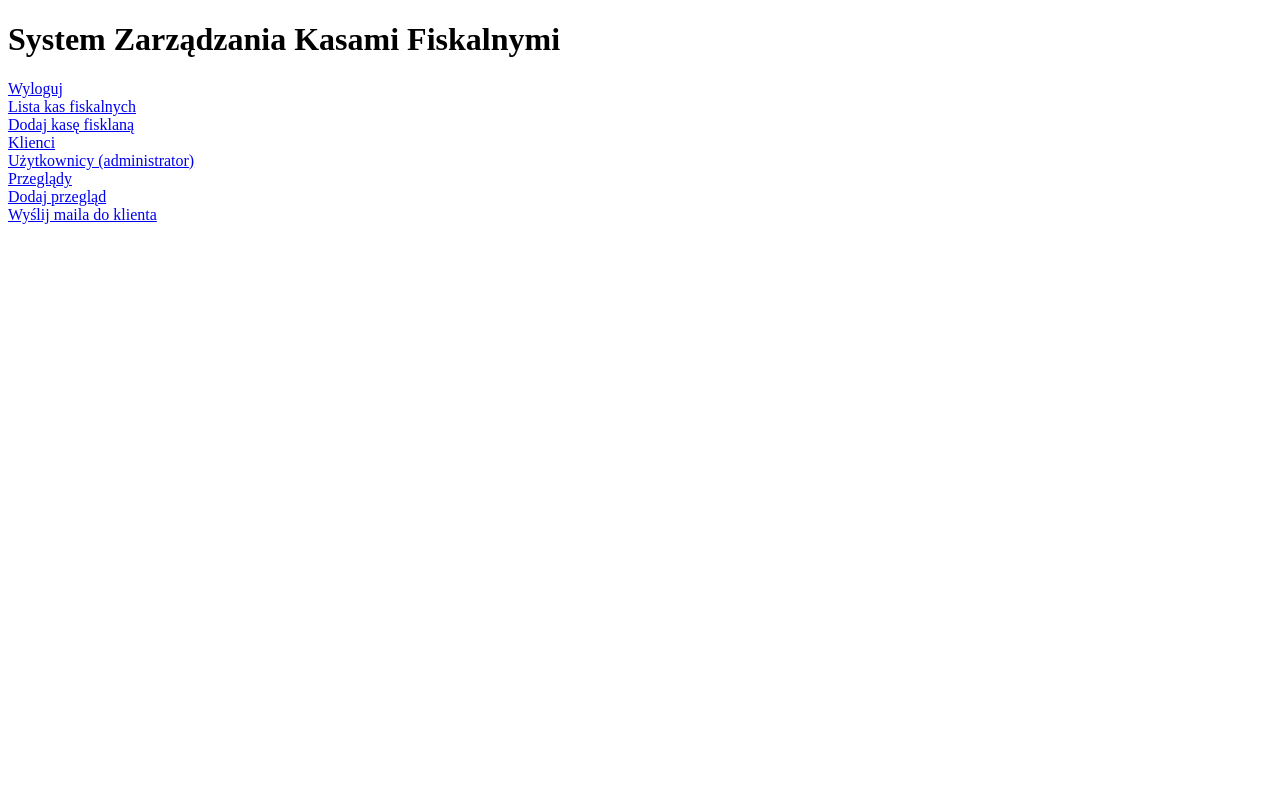
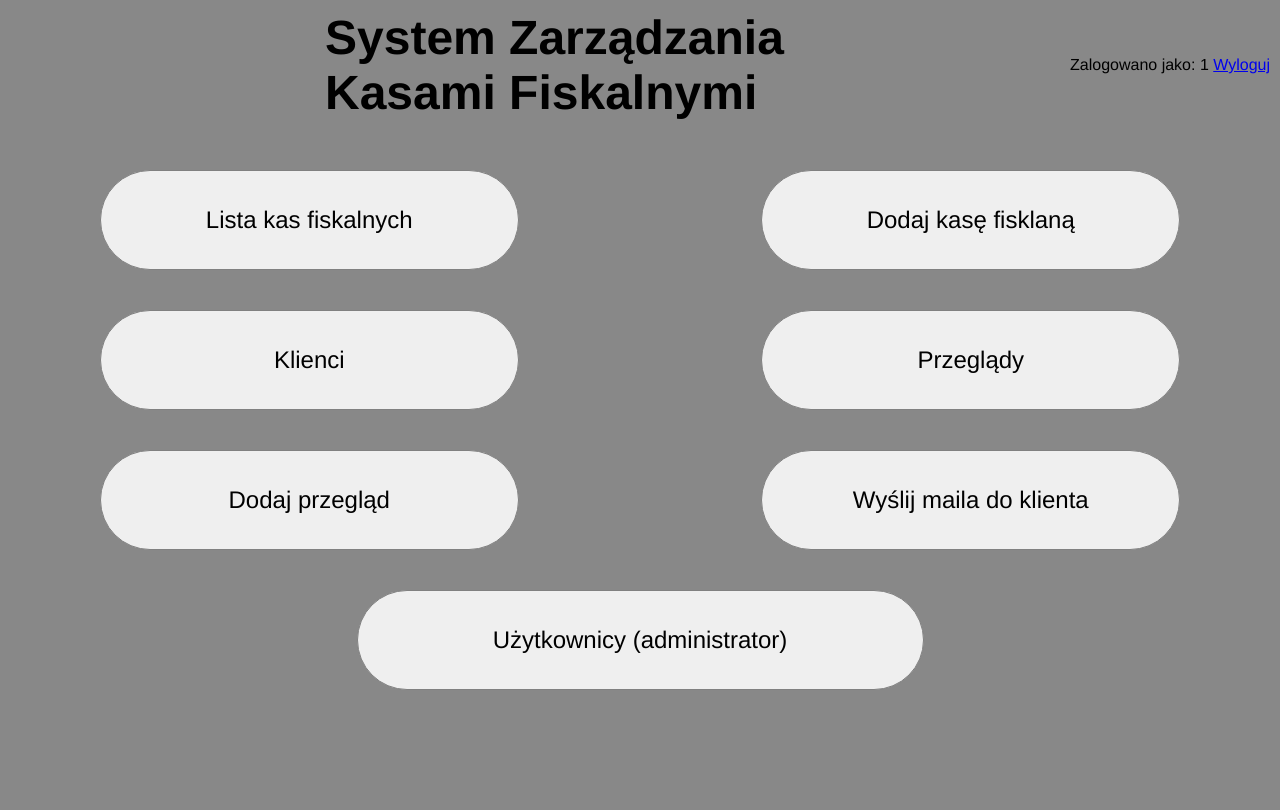
Before and after one commit to DogiWOW/Cash-Register-Webapp, a PHP site: page /menuKasFiskalnych.php in a window 1280 px wide. Before the commit the page ends 224 px from the top, so only its background shows below. Run offline with PHP 8.4, Linux system fonts and the light colour scheme; the visitor is signed in with stand-in values (Sample User, id 1).

Commit message:
Dodano layout menuKasFiskalnych.php

```diff
--- /dev/null
+++ b/CSS/style-menu.css
@@ -0,0 +1,60 @@
+:root{
+    --bg-clr: #888888;
+}
+
+*{
+    margin: 0;
+    padding: 0;
+    font-family: 'Franklin Gothic Medium';
+}
+
+html, body{
+    min-height: 100%;
+    margin: 5px;
+    background: var(--bg-clr);
+}
+
+#heading_user{
+    display: grid;
+    grid-template-columns: 1fr 2fr 1fr;
+    margin-bottom: 50px;
+}
+
+#heading{
+    font-size: 1.5rem;
+    grid-column-start: 2;
+    justify-self: center;
+    align-self: center;
+
+}
+
+#logged_user{
+    justify-self: end;
+    align-self: center;
+}
+
+.anchor_buttons{
+    display: grid;
+    grid-template-columns: repeat(2, 1fr);
+    gap: 10% 5%;
+}
+
+.anchor_buttons button{
+    min-height: 100px;
+    width: 70%;
+    font-size: 1.5rem;
+    justify-self: center;
+    align-self: center;
+    border-radius: 55px;
+    border: 1px grey solid;
+}
+
+.anchor_buttons button:last-child{
+    grid-column-start: span 2;
+    width: 45%;
+}
+
+.anchor_buttons a{
+    color: black;
+    text-decoration: none;
+}
--- a/menuKasFiskalnych.php
+++ b/menuKasFiskalnych.php
@@ -1,29 +1,39 @@
 <?php
  session_start();
-
 ?>
-
 <!DOCTYPE html>
 <html lang="pl">
 <head>
     <meta charset="UTF-8">
     <meta http-equiv="X-UA-Compatible" content="IE=edge">
     <meta name="viewport" content="width=device-width, initial-scale=1.0">
+    <link rel="stylesheet" href="CSS/style-menu.css">
     <title>Menu Kas Fiskalnych</title>
 </head>
 <body>
-    <h1>System Zarządzania Kasami Fiskalnymi</h1>
-    <a href='logout.php'>Wyloguj</a><br>
-    <a href='logout.php'>Lista kas fiskalnych</a><br>
-    <a href='logout.php'>Dodaj kasę fisklaną</a><br>
-    <a href='logout.php'>Klienci</a><br>
-    <?php
-    if($_SESSION['admin'] == 1){
-        echo "<a href='logout.php'>Użytkownicy (administrator)</a><br>";
-    }
-    ?>
-    <a href='logout.php'>Przeglądy</a><br>
-    <a href='logout.php'>Dodaj przegląd</a><br>
-    <a href='logout.php'>Wyślij maila do klienta</a><br>
+    <div id='main'>
+        <div id="heading_user">
+            <div id="heading">
+                <h1>System Zarządzania Kasami Fiskalnymi</h1>
+            </div>
+            <div id='logged_user'>
+                Zalogowano jako: <?php echo $_SESSION['imie']; ?>
+                <a href='logout.php'>Wyloguj</a>
+            </div>
+        </div>
+        <div class='anchor_buttons'>
+            <button><a href='logout.php'>Lista kas fiskalnych</a></button>
+            <button><a href='logout.php'>Dodaj kasę fisklaną</a></button>
+            <button><a href='logout.php'>Klienci</a></button>
+            <button><a href='logout.php'>Przeglądy</a></button>
+            <button><a href='logout.php'>Dodaj przegląd</a></button>
+            <button><a href='logout.php'>Wyślij maila do klienta</a></button>
+            <?php
+            if($_SESSION['admin'] == 1){
+                echo "<button><a href='logout.php'>Użytkownicy (administrator)</a></button>";
+            }
+            ?>
+        </div>
+    </div>
 </body>
 </html>
```
